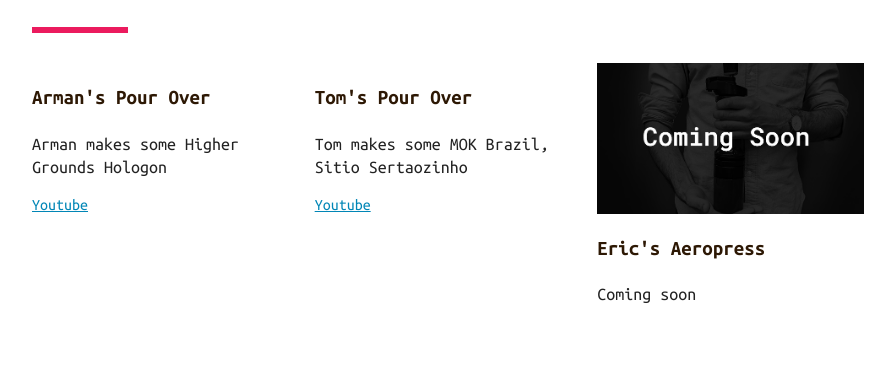
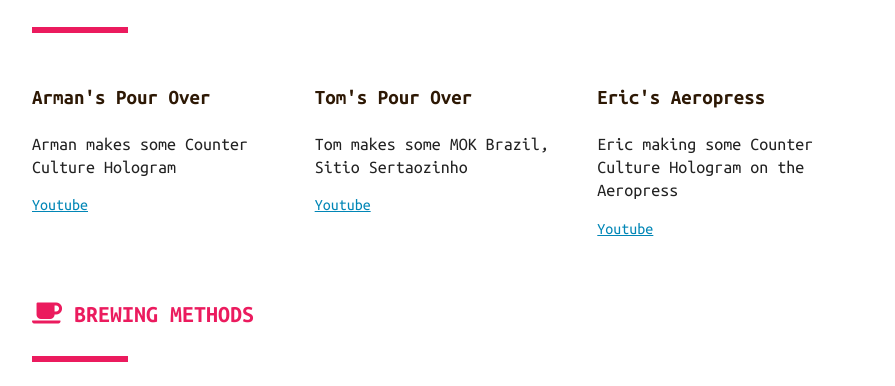
Before and after one commit to eetom/Pour-Favor---Coffee-Site, a plain HTML site: page index.html in a window 1280 px wide. Shown: the part 405-791 px from the top of the page, without its empty margins (160-1055 px from the left). Drawn offline with nearby package versions, Linux system fonts and the light colour scheme; a script that the page names is missing.

Commit message:
add Aeropress video

```diff
--- a/index.html
+++ b/index.html
@@ -30,7 +30,7 @@
           <stream src="6e5d835cfc35eda43f5c33b3f04d71e1" controls></stream>
           <script data-cfasync="false" defer type="text/javascript" src="https://embed.videodelivery.net/embed/r4xu.fla9.latest.js?video=6e5d835cfc35eda43f5c33b3f04d71e1"></script>
           <p class="object-title">Arman's Pour Over</p>
-          <p>Arman makes some Higher Grounds Hologon</p>
+          <p>Arman makes some Counter Culture Hologram</p>
           <a href="https://youtu.be/ZifQu0DHz_A">Youtube</a>
         </div>
         <div class="cell video">
@@ -41,9 +41,11 @@
           <a href="https://youtu.be/qFCYyEK34-k">Youtube</a>
         </div>
         <div class="cell video">
-          <img src="img/comingsoon2.png" class="responsive-image" />
+          <stream src="b7c6e472d9baba49e2ec13a0df17725c" controls></stream>
+		  <script data-cfasync="false" defer type="text/javascript" src="https://embed.videodelivery.net/embed/r4xu.fla9.latest.js?video=b7c6e472d9baba49e2ec13a0df17725c"></script>
           <p class="object-title">Eric's Aeropress</p>
-          <p>Coming soon</p>
+          <p>Eric making some Counter Culture Hologram on the Aeropress</p>
+          <a href="https://youtu.be/r99YgYnjru8">Youtube</a>
         </div>
       </div>
     </div>
```
